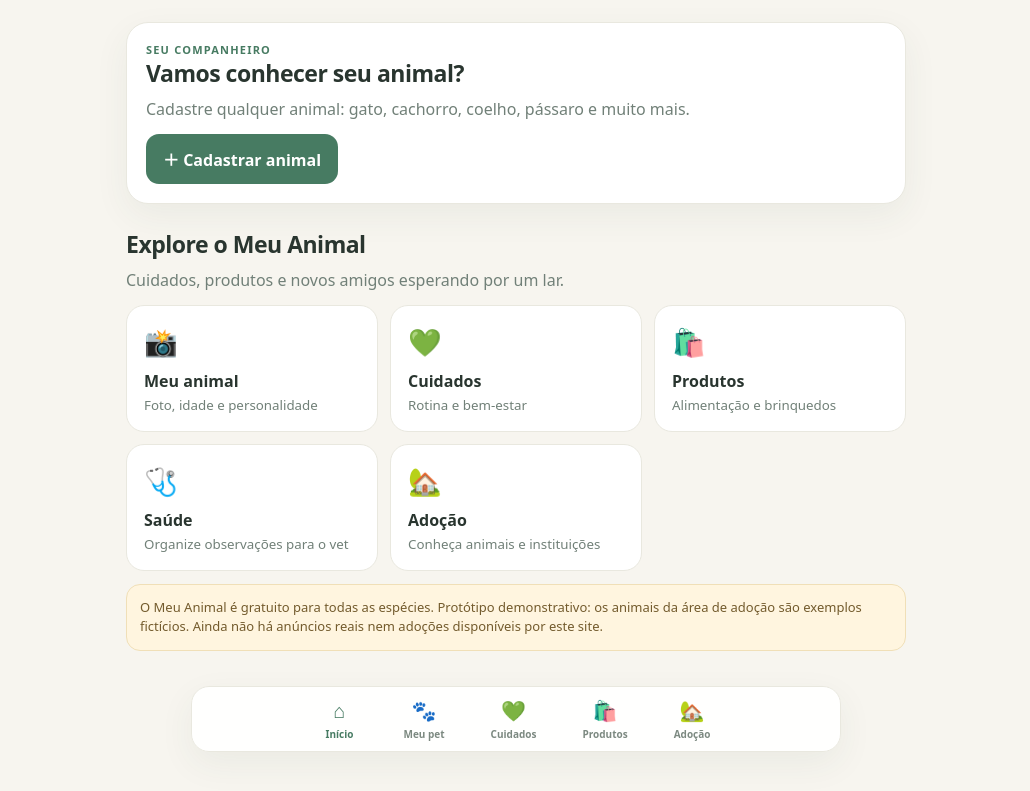
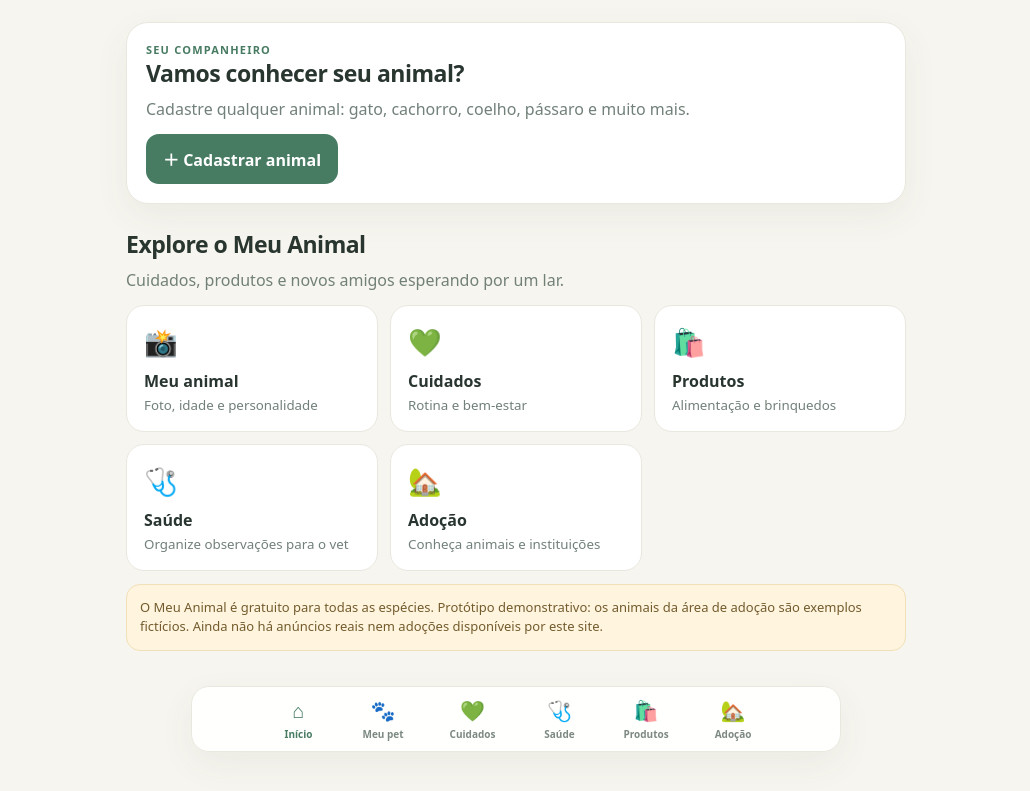
Before and after one commit to relowmoto7/Prototipos-, a plain HTML site: page gato/index.html in a window 1280 px wide. Shown: the part 277-1068 px from the top of the page, without its empty margins (124-1154 px from the left). Drawn offline with Linux system fonts and the light colour scheme.

Commit message:
Adiciona Saúde à navegação inferior

```diff
--- a/gato/index.html
+++ b/gato/index.html
@@ -39,7 +39,7 @@
 
 </main>
 <nav class="bottom">
-<button class="nav active" data-go="home" onclick="go('home')"><b>⌂</b>Início</button><button class="nav" data-go="profile" onclick="go('profile')"><b>🐾</b>Meu pet</button><button class="nav" data-go="care" onclick="go('care')"><b>💚</b>Cuidados</button><button class="nav" data-go="products" onclick="go('products')"><b>🛍️</b>Produtos</button><button class="nav" data-go="adoption" onclick="go('adoption')"><b>🏡</b>Adoção</button>
+<button class="nav active" data-go="home" onclick="go('home')"><b>⌂</b>Início</button><button class="nav" data-go="profile" onclick="go('profile')"><b>🐾</b>Meu pet</button><button class="nav" data-go="care" onclick="go('care')"><b>💚</b>Cuidados</button><button class="nav" data-go="health" onclick="go('health')"><b>🩺</b>Saúde</button><button class="nav" data-go="products" onclick="go('products')"><b>🛍️</b>Produtos</button><button class="nav" data-go="adoption" onclick="go('adoption')"><b>🏡</b>Adoção</button>
 </nav></div>
 <script>
 const $=id=>document.getElementById(id);function go(id){document.querySelectorAll('.screen').forEach(s=>s.classList.toggle('active',s.id===id));document.querySelectorAll('.nav').forEach(b=>b.classList.toggle('active',b.dataset.go===id));window.scrollTo({top:0,behavior:'smooth'})}
```
